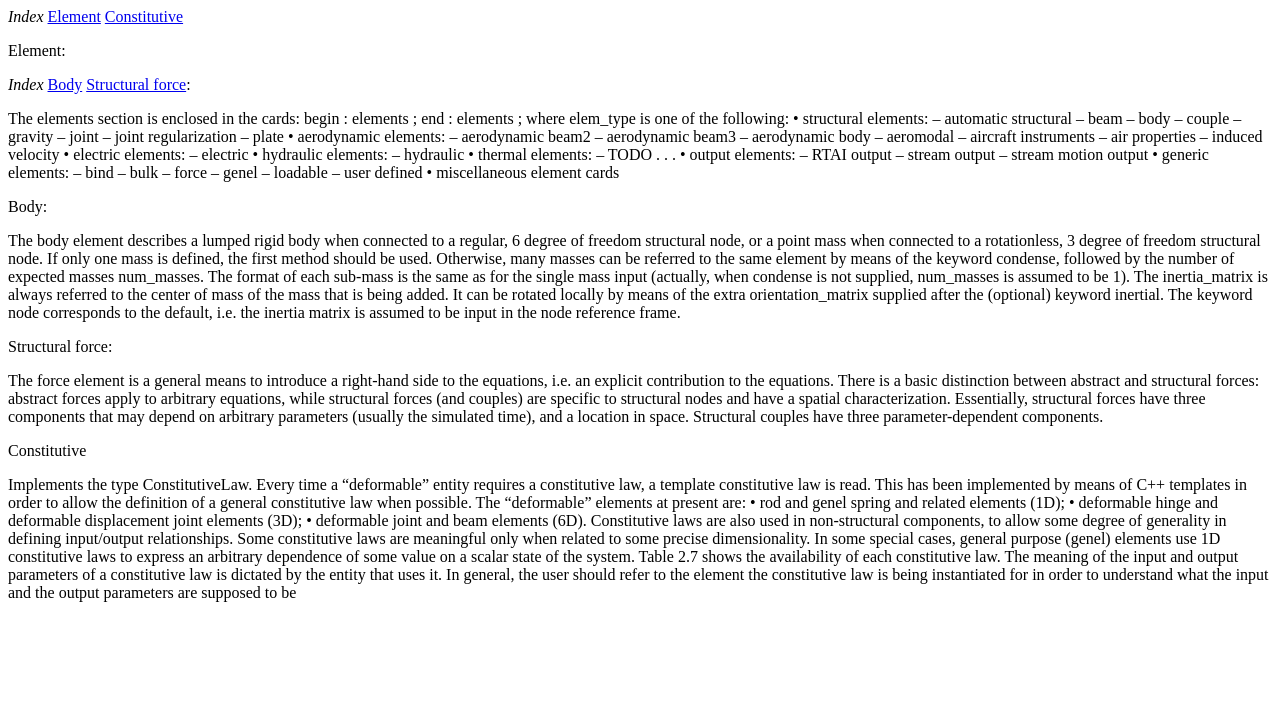
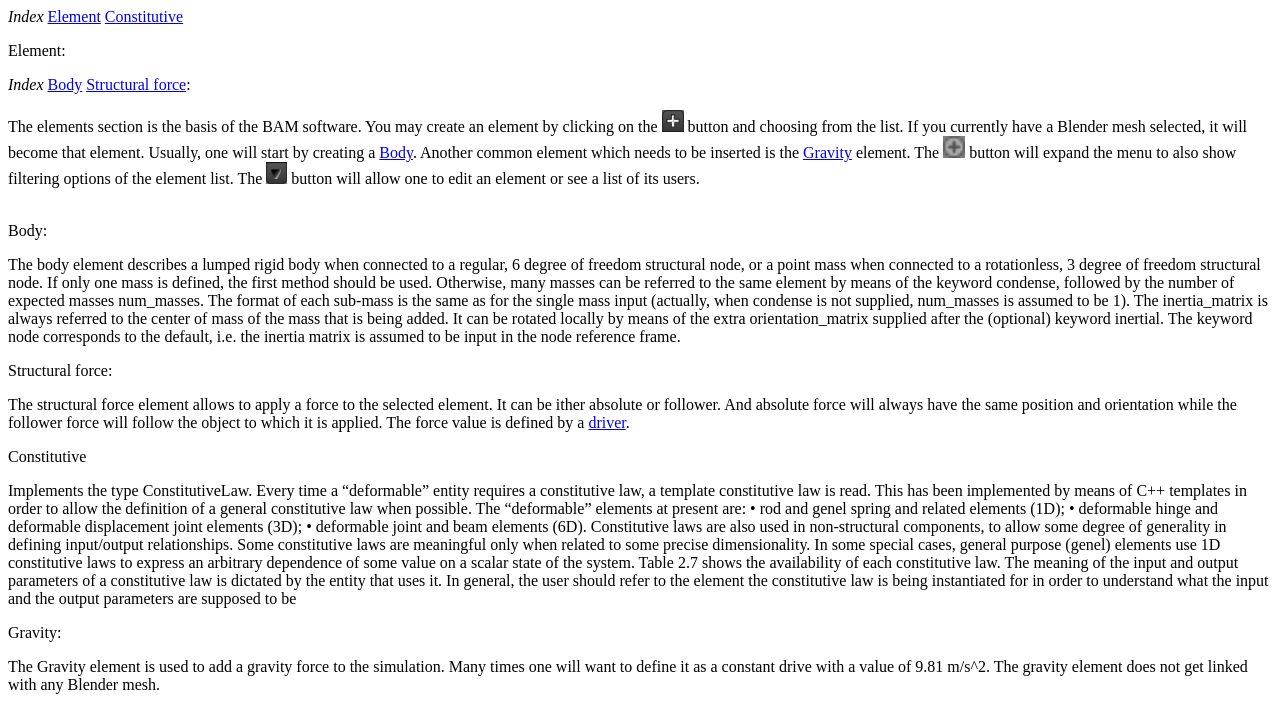
Before and after one commit to gdbaldw/BlenderAndMBDyn, a plain HTML site: page help.html in a window 1280 px wide. Drawn offline with Linux system fonts and the light colour scheme.

Commit message:
initial work

```diff
--- a/help.html
+++ b/help.html
@@ -13,45 +13,9 @@
 <a href="#structural_force">Structural force</a>:
 <p></p>
 <p>
-The elements section is enclosed in the cards:
-begin : elements ;
-end : elements ;
-where elem_type is one of the following:
-• structural elements:
-– automatic structural
-– beam
-– body
-– couple
-– gravity
-– joint
-– joint regularization
-– plate
-• aerodynamic elements:
-– aerodynamic beam2
-– aerodynamic beam3
-– aerodynamic body
-– aeromodal
-– aircraft instruments
-– air properties
-– induced velocity
-• electric elements:
-– electric
-• hydraulic elements:
-– hydraulic
-• thermal elements:
-– TODO . . .
-• output elements:
-– RTAI output
-– stream output
-– stream motion output
-• generic elements:
-– bind
-– bulk
-– force
-– genel
-– loadable
-– user defined
-• miscellaneous element cards
+The elements section is the basis of the BAM software. You may create an element by clicking on the <img src="createElem.png" alt="+" height="22" /> button and choosing from the list. If you currently have a Blender mesh selected, it will become that element. Usually, one will start by creating a <a href="#body">Body</a>. Another common element which needs to be inserted is the <a href="#gravity">Gravity</a> element. The <img src="showFiltering.png" alt="+"  height="22" /> button will expand the menu to also show filtering options of the element list. The <img src="editElem.png" alt="inverse triangle"  height="22" /> button will allow one to edit an element or see a list of its users.
+<br><br>
+
 </p>
 
 <a name="body">Body</a>:
@@ -70,12 +34,7 @@ in the node reference frame.
 
 <a name="structural_force">Structural force</a>:
 <p>
-The force element is a general means to introduce a right-hand side to the equations, i.e. an explicit
-contribution to the equations. There is a basic distinction between abstract and structural forces: abstract
-forces apply to arbitrary equations, while structural forces (and couples) are specific to structural
-nodes and have a spatial characterization. Essentially, structural forces have three components that may
-depend on arbitrary parameters (usually the simulated time), and a location in space. Structural couples
-have three parameter-dependent components.
+The structural force element allows to apply a force to the selected element. It can be ither absolute or follower. And absolute force will always have the same position and orientation while the follower force will follow the object to which it is applied. The force value is defined by a <a href="#driver">driver</a>.
 </p>
 
 <a name="constitutive">Constitutive</a>
@@ -98,5 +57,11 @@ order to understand what the input and the output parameters are supposed to be
 
 </p>
 
+
+<a name="gravity">Gravity</a>:
+<p>
+The Gravity element is used to add a gravity force to the simulation. Many times one will want to define it as a constant drive with a value of 9.81 m/s^2. The gravity element does not get linked with any Blender mesh.
+</p>
+
 </body>
 </html>
```
